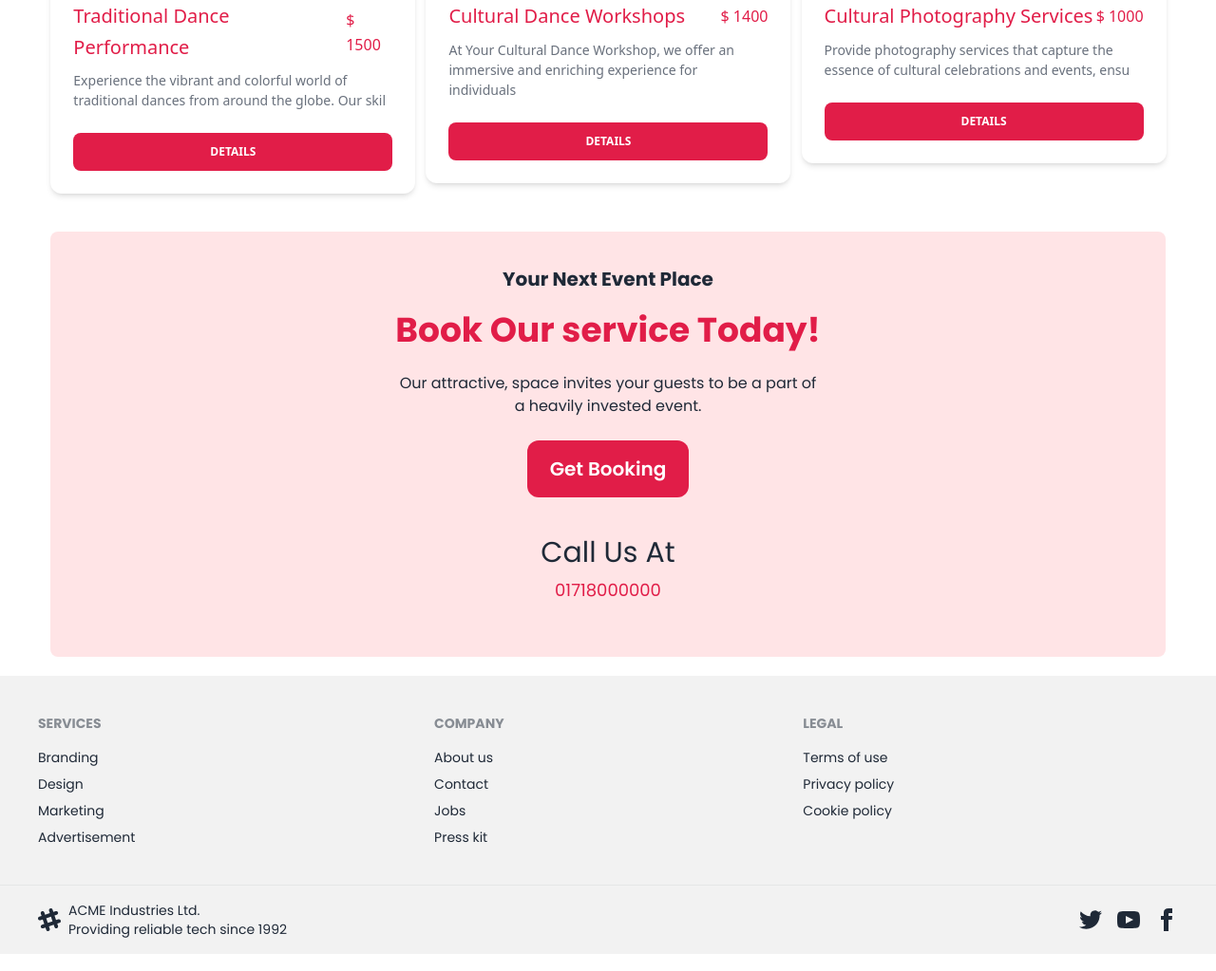
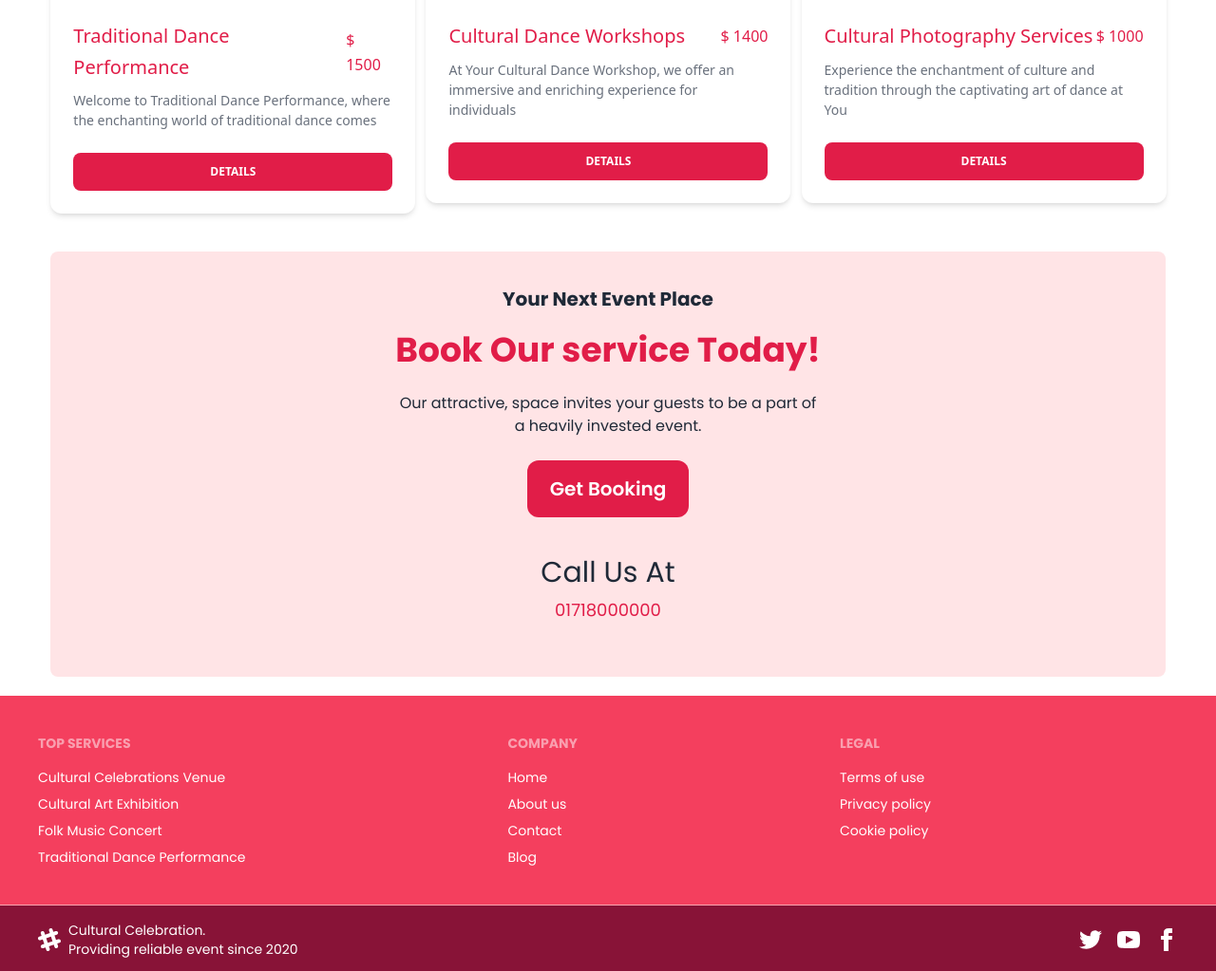
Before and after one commit to gfaruk02/event-management, a React (Vite) app: page / in a window 1280 px wide. Shown: the part 3187-4210 px from the top of the page at 95% size. Built offline with nearby package versions, Linux system fonts and the light colour scheme; no server answers.

Commit message:
update json data and some design

```diff
--- a/public/services.json
+++ b/public/services.json
@@ -3,49 +3,49 @@
       "id": "1",
       "name": "Cultural Celebrations Venue",
       "image": "https://i.ibb.co/Z24tkbd/home-banner1.jpg",
-      "description": "Experience the vibrant and colorful world of traditional dances from around the globe. Our skilled performers will dazzle you with their cultural moves.",
+      "description": "At Cultural Celebrations Venue, we provide a unique and versatile space that's ideal for hosting a wide range of cultural celebrations and events. Our venue is designed to accommodate diverse cultural festivities, ensuring that your special occasion is memorable and culturally authentic.Experience the vibrant and colorful world of traditional dances from around the globe. Our skilled performers will dazzle you with their cultural moves.Our venue offers flexible spaces that can be adapted to suit your specific event needs. From intimate gatherings to large-scale celebrations, we have the perfect space for you.The venue is adorned with cultural decor elements that create a warm and inviting atmosphere. We pay attention to the details to ensure an authentic and immersive experience.",
       "price": 1500
     },
     {
       "id": "2",
       "name": "Cultural Costume Rental",
-      "image": "https://i.ibb.co/J3GdW3F/1.jpg",
-      "description": "Offer a wide range of authentic cultural costumes for rent, allowing event attendees to dress up in traditional attire for a more immersive experience.",
+      "image": "https://i.ibb.co/Ytdfr1x/Premium-scaled.jpg ",
+      "description": "we offer a wide range of culturally authentic costumes from around the world. Whether you're participating in a cultural event, attending a themed party, or simply want to explore and appreciate the beauty of different cultures, our costume rental service has you covered.Our costume collection includes attire from various countries and regions, allowing you to embrace the traditions and aesthetics of different cultures.Whether you're looking for traditional clothing from a specific culture or modern interpretations of cultural fashion, we have a diverse selection to choose from.Offer a wide range of authentic cultural costumes for rent, allowing event attendees to dress up in traditional attire for a more immersive experience.",
       "price": 1500
     },
     {
       "id": "3",
       "name": "Cultural Decoration Services",
       "image": "https://i.ibb.co/J3GdW3F/1.jpg",
-      "description": "Specialize in culturally themed event decorations, including table settings, centerpieces, and venue decor that represent various cultures.",
+      "description": "Specialize in culturally themed event decorations, including table settings, centerpieces, and venue decor that represent various cultures.we specialize in creating immersive and authentic cultural decor for a wide range of events and celebrations. Our mission is to transform your event space into a vibrant and visually stunning representation of diverse cultures from around the world.Our team can completely transform your event venue, incorporating cultural elements into every aspect of the decor, from table settings to lighting and backdrops.",
       "price": 1800
     },
     {
       "id": "4",
       "name": "Cultural Art Exhibition",
-      "image": "https://i.ibb.co/J3GdW3F/1.jpg",
-      "description": "Explore a stunning collection of art and artifacts that showcase the beauty and creativity of various cultures.",
+      "image": "https://i.ibb.co/zGYKpbw/exhibition-on-dong-ho-folk-paintings.jpg",
+      "description": "Welcome to Cultural Art Exhibition, where we showcase the artistic expressions of diverse cultures from around the world. Our exhibitions are a celebration of creativity, heritage, and the rich tapestry of human experiences. Whether you're an art enthusiast, a cultural explorer, or someone seeking inspiration, our exhibitions offer a unique and immersive experience.Explore a stunning collection of art and artifacts that showcase the beauty and creativity of various cultures.Our exhibitions feature a wide range of art forms, including paintings, sculptures, textiles, photography, ceramics, and more. Each piece represents a unique cultural perspective and artistic vision.",
       "price": 1800
     },
     {
       "id": "5",
       "name": "Folk Music Concert",
       "image": "https://i.ibb.co/cygLzJW/almonte-celtfest-scaled.jpg",
-      "description": "Listen to the soulful melodies and rhythms of traditional folk music, played by talented musicians from different regions.",
+      "description": "Listen to the soulful melodies and rhythms of traditional folk music, played by talented musicians from different regions. Our concerts feature a diverse range of folk music traditions, showcasing the melodies, rhythms, and stories that have been passed down through generations. From Appalachian ballads to Irish jigs, African drumming to Latin American folk songs, our repertoire spans the globe.We bring together talented folk musicians, singers, and instrumentalists who are passionate about preserving and sharing their cultural heritage through music.",
       "price": 1300
     },
     {
       "id": "6",
       "name": "Costume Parade",
-      "image": "https://i.ibb.co/J3GdW3F/1.jpg",
-      "description": "Join the colorful costume parade and wear authentic attire from different cultures. A fun and interactive experience for all ages.",
+      "image": "https://i.ibb.co/TWRggyh/0ea09536fc633b7853eb99b1b594767a845a59942e0a929f8dde1ff2f52e405d-rimg-w1200-h698-gmir.jpg",
+      "description": "Join the colorful costume parade and wear authentic attire from different cultures. A fun and interactive experience for all ages.Prepare to step into a world of creativity and imagination at [Your Costume Parade Event]. Our parade celebrates the art of dressing up and showcases a stunning array of costumes, from whimsical and fantastical to historical and cultural. Join us for a fun-filled day of colorful costumes, entertainment, and community spirit.Our parade is open to individuals, families, schools, and community groups. Everyone is encouraged to participate and showcase their costume creativity.",
       "price": 1200
     },
     {
         "id": "7",
         "name": "Traditional Dance Performance",
-        "image": "https://i.ibb.co/J3GdW3F/1.jpg",
-        "description": "Experience the vibrant and colorful world of traditional dances from around the globe. Our skilled performers will dazzle you with their cultural moves.",
+        "image": "https://i.ibb.co/g47fT9P/71368897-Traditional-dance-performance-in-the-Sarawak-Cultural-Village-Kampung-Budaya-Sarawak-near-K.jpg",
+        "description": "Welcome to Traditional Dance Performance, where the enchanting world of traditional dance comes to life. Our performances are a vibrant celebration of culture, heritage, and the artistry of dance. Join us for an unforgettable journey through the rhythms, movements, and stories of traditional dances from around the globe.Experience the vibrant and colorful world of traditional dances from around the globe. Our skilled performers will dazzle you with their cultural moves.Our performances feature a kaleidoscope of traditional dance styles, each representing the unique heritage and traditions of its region. From lively folk dances to elegant classical performances, our repertoire spans the globe.",
         "price": 1500
       },
     {
@@ -58,8 +58,8 @@
     {
       "id": "9",
       "name": "Cultural Photography Services",
-      "image": "https://i.ibb.co/J3GdW3F/1.jpg",
-      "description": "Provide photography services that capture the essence of cultural celebrations and events, ensuring memories are preserved beautifully.",
+      "image": "https://i.ibb.co/0qbVpKc/images.jpg",
+      "description": "Experience the enchantment of culture and tradition through the captivating art of dance at Your Traditional Dance Performance. Our performances bring to life the rich heritage of diverse cultures, offering an immersive and mesmerizing journey through the rhythms, movements, and stories of traditional dance.Provide photography services that capture the essence of cultural celebrations and events, ensuring memories are preserved beautifully.Tickets can be purchased in advance through our website or at the door on the day of the performance. Special rates may apply for students, seniors, and group bookings.",
       "price": 1000
     }
   ]
--- a/src/components/Footer/Footer.jsx
+++ b/src/components/Footer/Footer.jsx
@@ -3,20 +3,21 @@
 const Footer = () => {
     return (
         <div>
-            <footer className="footer p-10 bg-base-200 text-base-content">
+            <footer className="footer p-10 text-white bg-rose-500 text-base-content">
                 <nav>
-                    <header className="footer-title">Services</header>
-                    <a className="link link-hover">Branding</a>
-                    <a className="link link-hover">Design</a>
-                    <a className="link link-hover">Marketing</a>
-                    <a className="link link-hover">Advertisement</a>
+                    <header className="footer-title">Top Services</header>
+                    <a className="link link-hover">Cultural Celebrations Venue</a>
+                    <a className="link link-hover">Cultural Art Exhibition</a>
+                    <a className="link link-hover">Folk Music Concert</a>
+                    <a className="link link-hover">Traditional Dance Performance</a>
                 </nav>
                 <nav>
                     <header className="footer-title">Company</header>
+                    <a className="link link-hover">Home</a>
                     <a className="link link-hover">About us</a>
                     <a className="link link-hover">Contact</a>
-                    <a className="link link-hover">Jobs</a>
-                    <a className="link link-hover">Press kit</a>
+                    <a className="link link-hover">Blog</a>
+
                 </nav>
                 <nav>
                     <header className="footer-title">Legal</header>
@@ -25,10 +26,10 @@ const Footer = () => {
                     <a className="link link-hover">Cookie policy</a>
                 </nav>
             </footer>
-            <footer className="footer px-10 py-4 border-t bg-base-200 text-base-content border-base-300">
+            <footer className="footer px-10 py-4 border-t text-white bg-rose-900 text-base-content border-rose-300">
                 <aside className="items-center grid-flow-col">
                     <svg width="24" height="24" viewBox="0 0 24 24" xmlns="http://www.w3.org/2000/svg" fillRule="evenodd" clipRule="evenodd" className="fill-current"><path d="M22.672 15.226l-2.432.811.841 2.515c.33 1.019-.209 2.127-1.23 2.456-1.15.325-2.148-.321-2.463-1.226l-.84-2.518-5.013 1.677.84 2.517c.391 1.203-.434 2.542-1.831 2.542-.88 0-1.601-.564-1.86-1.314l-.842-2.516-2.431.809c-1.135.328-2.145-.317-2.463-1.229-.329-1.018.211-2.127 1.231-2.456l2.432-.809-1.621-4.823-2.432.808c-1.355.384-2.558-.59-2.558-1.839 0-.817.509-1.582 1.327-1.846l2.433-.809-.842-2.515c-.33-1.02.211-2.129 1.232-2.458 1.02-.329 2.13.209 2.461 1.229l.842 2.515 5.011-1.677-.839-2.517c-.403-1.238.484-2.553 1.843-2.553.819 0 1.585.509 1.85 1.326l.841 2.517 2.431-.81c1.02-.33 2.131.211 2.461 1.229.332 1.018-.21 2.126-1.23 2.456l-2.433.809 1.622 4.823 2.433-.809c1.242-.401 2.557.484 2.557 1.838 0 .819-.51 1.583-1.328 1.847m-8.992-6.428l-5.01 1.675 1.619 4.828 5.011-1.674-1.62-4.829z"></path></svg>
-                    <p>ACME Industries Ltd. <br />Providing reliable tech since 1992</p>
+                    <p>Cultural Celebration. <br />Providing reliable event since 2020</p>
                 </aside>
                 <nav className="md:place-self-center md:justify-self-end">
                     <div className="grid grid-flow-col gap-4">
```
